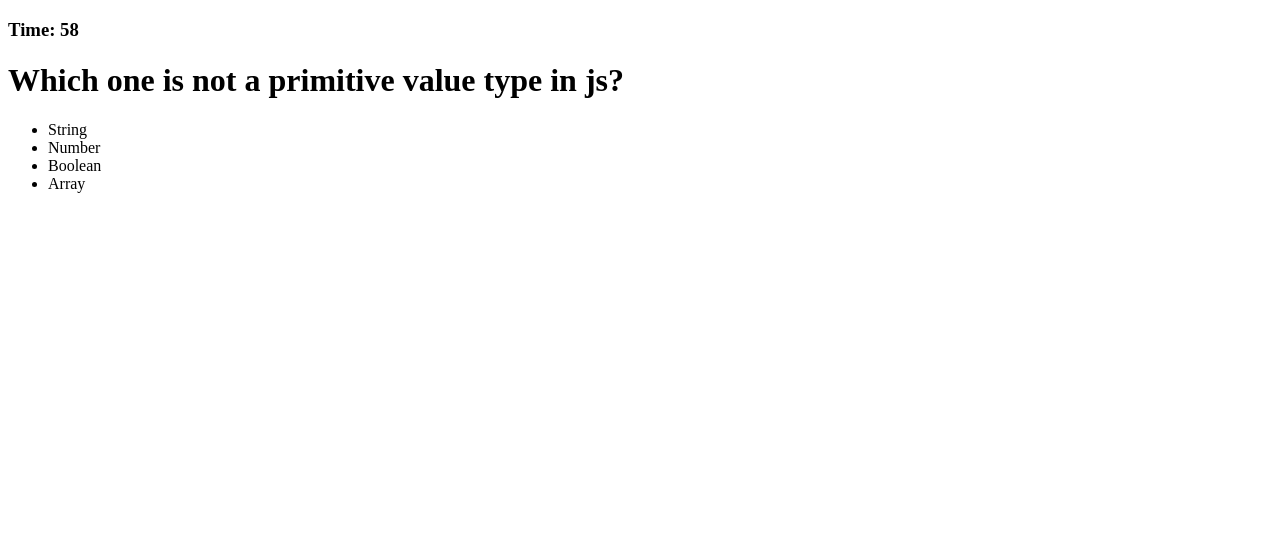
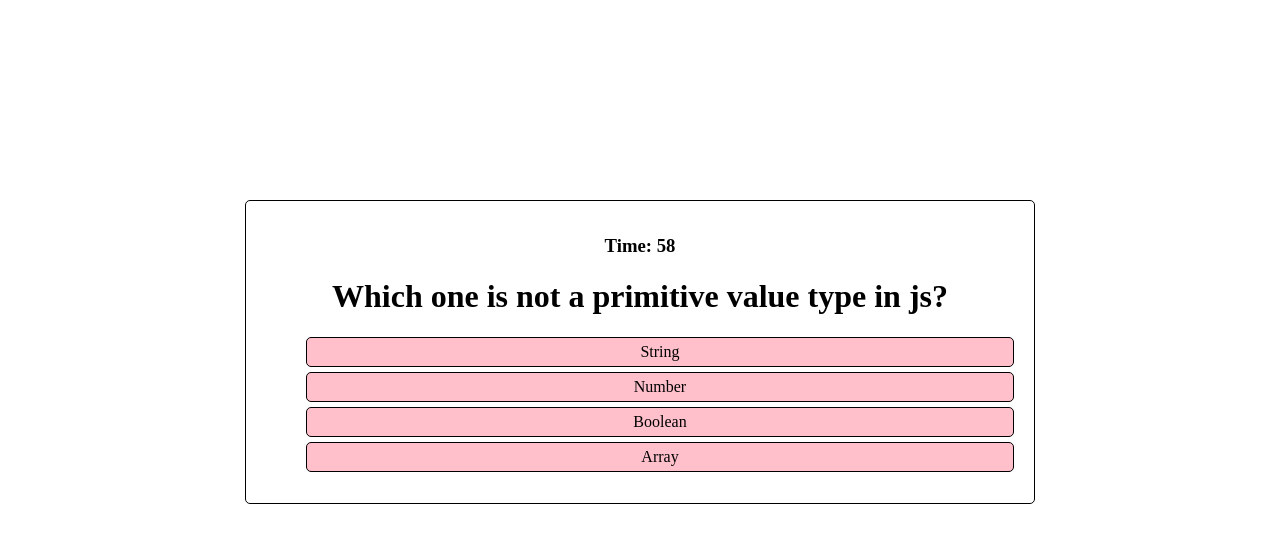
Before and after one commit to FatemehNiaz/Code-Quiz, a plain HTML site: page index.html in a window 1280 px wide. Both pictures are taken after a click on the button "Start". Drawn offline with Linux system fonts and the light colour scheme.

Commit message:
adding some new codes for taking out the time if the use have wrong answer and adding the styling and css

```diff
--- /dev/null
+++ b/assets/css/Style.css
@@ -0,0 +1,25 @@
+.opener, .questionContainer, #question-results{
+  border: 1px solid black;
+  border-radius: 5px;
+  padding: 15px;
+  width: 60%;
+  text-align: center;
+  margin: 0px auto;
+  margin-top: 200px;
+}
+
+.questionContainer, #question-results {
+  display: none;
+}
+
+.answers{
+  list-style-type: none;
+}
+
+.answers li{
+  border:1px solid black;
+  border-radius: 5px;
+  background: #ffc0cb;
+  padding:5px;
+  margin: 5px;
+}
--- a/assets/js/main.js
+++ b/assets/js/main.js
@@ -35,7 +35,7 @@ var questions= [
 
 start.addEventListener("click", function(){
   opener.style.display = "none"
-
+  questionContainer.style.display = "block"
   if (interval===0){
     interval=setInterval(function(){
       startTime--
@@ -43,6 +43,7 @@ start.addEventListener("click", function(){
       if (startTime<=0){
         clearInterval(interval)
         timer.innerHTML = "Time Up"
+        questionResult.style.display = "block"
       }
     }, 1000)
   }
@@ -71,6 +72,7 @@ function startQuiz(questionIndex) {
       score++
     } else {
       console.log("wrong")
+      startTime -= 10
       score--
       if (score <= 0) {
         score = 0
--- a/index.html
+++ b/index.html
@@ -5,6 +5,7 @@
     <meta http-equiv="X-UA-Compatible" content="IE=edge" />
     <meta name="viewport" content="width=device-width, initial-scale=1.0" />
     <title>Code Quiz</title>
+    <link rel="stylesheet" href="assets/css/style.css"></link>
   </head>
   <body>
     <div>
@@ -18,7 +19,9 @@
         <h1 class="question"></h1>
         <ul class="answers"></ul>
       </div>
-      <div id="question-results"></div>
+      <div id="question-results">
+        Enter Your Initials: <input type="text" /> <button>Submit</button>
+      </div>
     </div>
     <script src="assets/js/main.js"></script>
   </body>
```
